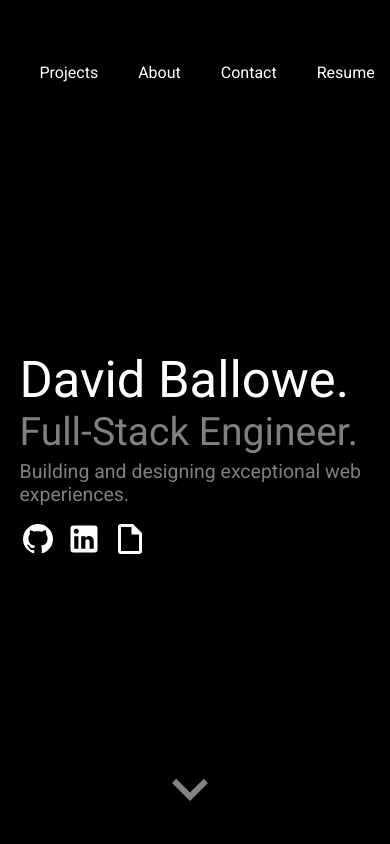
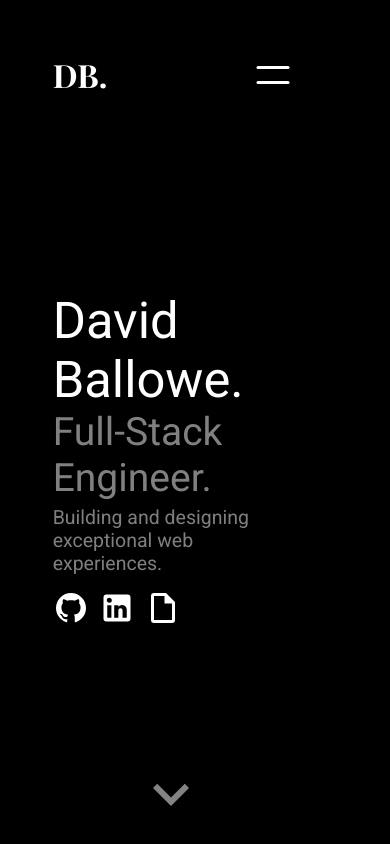
Before and after one commit to djballowe/Web-Portfolio, a React (Create React App) app: page / in a window 390 px wide. Shown: the top 844 px of the page. Built offline with nearby package versions, Linux system fonts and the light colour scheme.

Commit message:
ham menu and mobile menu added

```diff
--- a/src/App.css
+++ b/src/App.css
@@ -133,9 +133,13 @@ body {
 }
 
 .App {
+  position: relative;
+}
+
+.main-content-container {
   margin: auto;
   width: 70%;
-  margin-top: 50px;
+  padding-top: 50px;
   margin-bottom: 50px;
   position: relative;
 }
@@ -178,6 +182,83 @@ body {
   list-style: none;
   padding: 0 20px;
   cursor: pointer;
+}
+
+.ham-menu {
+  display: none;
+  z-index: 200;
+}
+
+.menu-icon {
+  transform: scale(1.5);
+}
+
+:root {
+  --bar-bg: white;
+}
+
+.menu-icon {
+  position: relative;
+  width: 50px;
+  height: 50px;
+  cursor: pointer;
+}
+.menu-icon .menu-icon__cheeckbox {
+  display: block;
+  width: 100%;
+  height: 100%;
+  position: relative;
+  cursor: pointer;
+  z-index: 2;
+  -webkit-touch-callout: none;
+  position: absolute;
+  opacity: 0;
+}
+.menu-icon div {
+  margin: auto;
+  position: absolute;
+  top: 0;
+  right: 0;
+  left: 0;
+  bottom: 0;
+  width: 22px;
+  height: 12px;
+}
+.menu-icon span {
+  position: absolute;
+  display: block;
+  width: 100%;
+  height: 2px;
+  background-color: var(--bar-bg, #000);
+  border-radius: 1px;
+  transition: all 0.2s cubic-bezier(0.1, 0.82, 0.76, 0.965);
+}
+.menu-icon span:first-of-type {
+  top: 0;
+}
+.menu-icon span:last-of-type {
+  bottom: 0;
+}
+.menu-icon.active span:first-of-type,
+.menu-icon .menu-icon__cheeckbox:checked + div span:first-of-type {
+  transform: rotate(45deg);
+  top: 5px;
+}
+.menu-icon.active span:last-of-type,
+.menu-icon .menu-icon__cheeckbox:checked + div span:last-of-type {
+  transform: rotate(-45deg);
+  bottom: 5px;
+}
+.menu-icon.active:hover span:first-of-type, .menu-icon.active:hover span:last-of-type, .menu-icon:hover .menu-icon__cheeckbox:checked + div span:first-of-type, .menu-icon:hover .menu-icon__cheeckbox:checked + div span:last-of-type {
+  width: 22px;
+}
+@media (min-width: 1024px) {
+  .menu-icon:hover span:first-of-type {
+    width: 26px;
+  }
+  .menu-icon:hover span:last-of-type {
+    width: 12px;
+  }
 }
 
 .intro-container {
@@ -711,4 +792,35 @@ body {
   .intro-paragraph p {
     font-size: 1.5rem;
   }
+}
+.menu-container {
+  position: absolute;
+  width: 90vw;
+  height: 100vh;
+  transition: all 0.3s ease-in-out;
+  z-index: 100;
+}
+
+.mobile-menu {
+  display: flex;
+  position: absolute;
+  flex-direction: column;
+  justify-content: center;
+  background-color: black;
+  text-align: center;
+  height: 100%;
+  width: 100%;
+  font-size: 2rem;
+}
+.mobile-menu li {
+  padding: 20px 0;
+}
+
+@media screen and (max-width: 900px) {
+  .desk-menu {
+    display: none;
+  }
+  .ham-menu {
+    display: block;
+  }
 }/*# sourceMappingURL=App.css.map */
--- a/src/App.js
+++ b/src/App.js
@@ -4,12 +4,15 @@ import Intro from "./components/intro/intro";
 import Projects from "./components/projects/Projects";
 import About from "./components/about/About";
 import Contact from "./components/contact/Contact";
-import { useRef } from "react";
+import { useRef, useState } from "react";
+import MobileMenu from "./components/header/MobileMenu";
 
 function App() {
   const projectsRef = useRef();
   const aboutRef = useRef();
   const contactRef = useRef();
+
+  const [isMobileOpen, setIsMobileOpen] = useState(false);
 
   const handleRef = (location) => {
     const pageLocations = {
@@ -20,13 +23,20 @@ function App() {
     pageLocations[location].current.scrollIntoView({ behavior: "smooth" });
   };
 
+  const handleClick = () => {
+    isMobileOpen ? setIsMobileOpen(false) : setIsMobileOpen(true);
+  };
+
   return (
     <div className="App">
-      <Header handle={handleRef} />
-      <Intro />
-      <Projects page={projectsRef} />
-      <About page={aboutRef} />
-      <Contact page={contactRef} />
+      <MobileMenu open={isMobileOpen} click={handleClick} handle={handleRef} />
+      <div className="main-content-container">
+        <Header handle={handleRef} click={handleClick} open={isMobileOpen} />
+        <Intro />
+        <Projects page={projectsRef} />
+        <About page={aboutRef} />
+        <Contact page={contactRef} />
+      </div>
     </div>
   );
 }
--- a/src/App.scss
+++ b/src/App.scss
@@ -129,9 +129,13 @@ body {
 }
 
 .App {
+  position: relative;
+}
+
+.main-content-container {
   margin: auto;
   width: 70%;
-  margin-top: 50px;
+  padding-top: 50px;
   margin-bottom: 50px;
   position: relative;
 }
@@ -152,3 +156,5 @@ body {
 @import "./components/intro/animation";
 @import "./components/about/gridanimation";
 @import "./components/intro/introresponsive";
+@import "./components/header/mobilemenu";
+@import "./components/header/headerresponsive";
--- a/src/components/header/Header.js
+++ b/src/components/header/Header.js
@@ -6,7 +6,25 @@ export default function Header(props) {
       <div className="logo">
         <h1>DB.</h1>
       </div>
-      <div>
+      <div
+        className="ham-menu"
+        onClick={() => {
+          props.click();
+        }}
+      >
+        <div class="menu-icon">
+          <input
+            class="menu-icon__cheeckbox"
+            type="checkbox"
+            checked={props.open ? true : false}
+          />
+          <div>
+            <span></span>
+            <span></span>
+          </div>
+        </div>
+      </div>
+      <div className="desk-menu">
         <ul className="nav-bar">
           <li
             onClick={() => {
--- /dev/null
+++ b/src/components/header/MobileMenu.js
@@ -0,0 +1,46 @@
+import React from "react";
+
+export default function MobileMenu(props) {
+  return (
+    <div
+      className="menu-container"
+      style={{
+        display: props.open ? "block" : "none",
+      }}
+      onClick={() => {
+        props.click();
+      }}
+    >
+      <ul className="mobile-menu">
+        <li
+          onClick={() => {
+            props.handle("projects");
+          }}
+        >
+          Projects
+        </li>
+        <li
+          onClick={() => {
+            props.handle("about");
+          }}
+        >
+          About
+        </li>
+        <li
+          onClick={() => {
+            props.handle("contact");
+          }}
+        >
+          Contact
+        </li>
+        <li
+          onClick={() => {
+            props.handle("resume");
+          }}
+        >
+          Resume
+        </li>
+      </ul>
+    </div>
+  );
+}
--- a/src/components/header/_header.scss
+++ b/src/components/header/_header.scss
@@ -28,3 +28,96 @@
     cursor: pointer;
   }
 }
+
+.ham-menu {
+  display: none;
+  z-index: 200;
+}
+
+// Hamburger
+
+.menu-icon {
+  transform: scale(1.5);
+}
+
+:root {
+  --bar-bg: white;
+}
+
+.menu-icon {
+  position: relative;
+  width: 50px;
+  height: 50px;
+  cursor: pointer;
+
+  .menu-icon__cheeckbox {
+    display: block;
+    width: 100%;
+    height: 100%;
+    position: relative;
+    cursor: pointer;
+    z-index: 2;
+    -webkit-touch-callout: none;
+    position: absolute;
+    opacity: 0;
+  }
+  div {
+    margin: auto;
+    position: absolute;
+    top: 0;
+    right: 0;
+    left: 0;
+    bottom: 0;
+    width: 22px;
+    height: 12px;
+  }
+  span {
+    position: absolute;
+    display: block;
+    width: 100%;
+    height: 2px;
+    background-color: var(--bar-bg, #000);
+    border-radius: 1px;
+    transition: all 0.2s cubic-bezier(0.1, 0.82, 0.76, 0.965);
+
+    &:first-of-type {
+      top: 0;
+    }
+    &:last-of-type {
+      bottom: 0;
+    }
+  }
+  &.active,
+  .menu-icon__cheeckbox:checked + div {
+    span {
+      &:first-of-type {
+        transform: rotate(45deg);
+        top: 5px;
+      }
+      &:last-of-type {
+        transform: rotate(-45deg);
+        bottom: 5px;
+      }
+    }
+  }
+
+  &.active:hover span:first-of-type,
+  &.active:hover span:last-of-type,
+  &:hover .menu-icon__cheeckbox:checked + div span:first-of-type,
+  &:hover .menu-icon__cheeckbox:checked + div span:last-of-type {
+    width: 22px;
+  }
+
+  &:hover {
+    // no need hover effect on mobile.
+    @media (min-width: 1024px) {
+      span:first-of-type {
+        width: 26px;
+      }
+
+      span:last-of-type {
+        width: 12px;
+      }
+    }
+  }
+}
--- /dev/null
+++ b/src/components/header/_headerresponsive.scss
@@ -0,0 +1,8 @@
+@media screen and (max-width: 900px) {
+  .desk-menu {
+    display: none;
+  }
+  .ham-menu {
+    display: block;
+  }
+}
```
Also changed, not shown: src/components/header/_mobilemenu.scss (added, +22 -0 lines), 1 other file (tests, documents, lock files or other folders).
